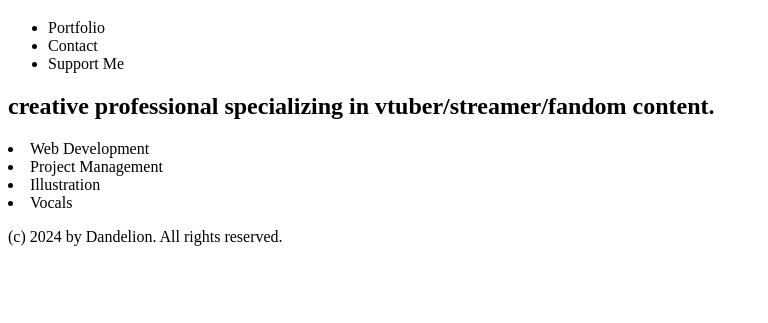
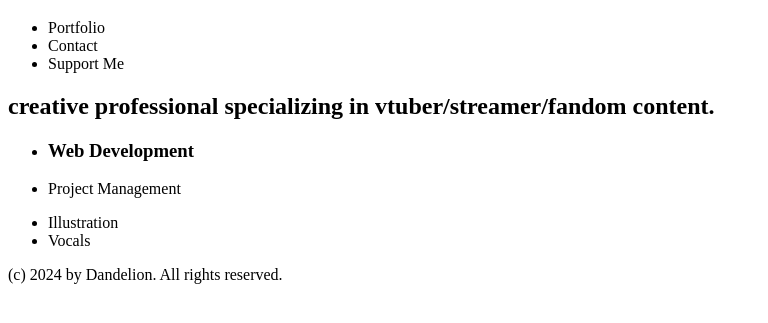
Before and after one commit to DandelionDays/dandelion-portfolio, a plain HTML site: page index.html in a window 1280 px wide. Shown: the part 61-384 px from the top of the page, without its empty margins (0-768 px from the left). Drawn offline with Linux system fonts and the light colour scheme.

Commit message:
added main+article id attributes; changed favicon; updated summary-row class

```diff
--- a/index.html
+++ b/index.html
@@ -4,7 +4,7 @@
 		<meta charset="utf-8" />
 		<meta name="viewport" content="width=device-width, initial scale=1.0" />
 		<title>Dandelion Freelance Portfolio</title>
-		<link rel="icon" href="images/HakkaStroberiBrain.png" type="image/x-icon" />
+		<link rel="icon" href="images/dandelion-logo-200x200.png" type="image/x-icon" />
 			<!--should also be able to save the icon as a .png rather than .ico; needs to be saved in same directory as index.html in order to work like this-->
 		<meta name="author" content="Dandelion (@5gooses on X)"/>
 		<meta name="description" content="Welcome to Dandelion's portfolio! This site documents my project management, web development, and creative activities relating to content creators and fanworks."/>
@@ -29,29 +29,25 @@
 					<li><a href="services.html">Services</a></li>
 					<li><a href="portfolio.html">Portfolio</a></li>
 					<li><a href="contact.html">Contact</a></li>
-				</ul>
-				<form>
-					<input type="search" name="q" placeholder="looking for something?" />
-						<!--note- I don't understand what the name attribute is doing in this element, look up
-					<input type="submit" value="Go!" />
-				</form>-->
+				</ul>-->
 			</nav>
 		</header>
-		<main>
-      <article class="homepage-summary">
+		<main id="homepage-maincontent">
+      <article id="homepage-summary">
         <h2>creative professional specializing in vtuber/streamer/fandom content.</h2>
-          <section class="summary-row-1"
+          <div class="summary-row"
+            <!- change ul's to div's w/ column+card classes, use ul's for listed content?->
             <ul>
-              <li>Web Development</li>
+              <li><h3>Web Development</h3></li>
               <li>Project Management</li>
             </ul>
-          </section>
-          <section class="summary-row-2"
+          </div>
+          <div class="summary-row">
             <ul>
               <li>Illustration</li>
               <li>Vocals</li>
             </ul>
-          </section>
+          </div>
       </article>
 		</main>
 		<footer>
```
Also changed, not shown: images/dandelion-logo-200x200.png (added), 1 other file.
